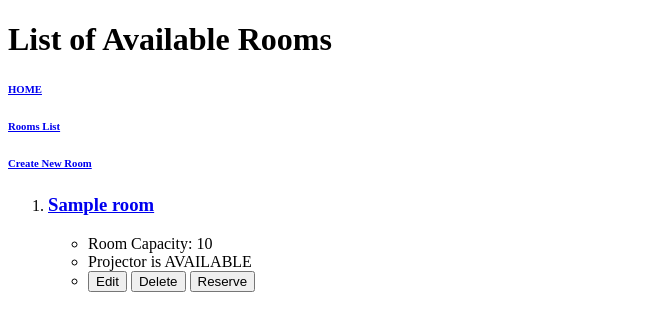
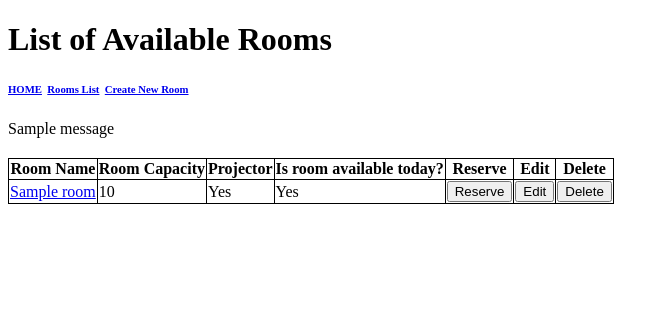
Before and after one commit to MaciejKuberski/Meeting_Room_Reservation, a Django app: page /room/list/ in a window 1280 px wide. Shown: the top 331 px of the page, without its empty margins (0-669 px from the left). Run offline with Django 4.2, Linux system fonts and the light colour scheme; tables that the repository leaves empty hold one stand-in row (values such as "Sample post"); one stand-in notice (Sample message) is shown.

Commit message:
detailed room view, is room available today

```diff
--- a/RoomReserve/RoomReserve/urls.py
+++ b/RoomReserve/RoomReserve/urls.py
@@ -15,14 +15,15 @@ Including another URLconf
 """
 from django.contrib import admin
 from django.urls import path
-from room_reserve_app.views import HomePage, RoomList, NewRoom, DeleteRoom, ModifyRoom, ReservingRoom
+from room_reserve_app.views import HomePage, RoomList, NewRoom, DeleteRoom, ModifyRoom, ReservingRoom, ShowRoom
 
 urlpatterns = [
     path('admin/', admin.site.urls),
     path('', HomePage.as_view()),
-    path('room/list/', RoomList.as_view()),
+    path('room/list/', RoomList.as_view(), name='room-list'),
     path('room/new/', NewRoom.as_view()),
     path('room/delete/<int:room_id>', DeleteRoom.as_view()),
     path('room/modify/<int:room_id>', ModifyRoom.as_view()),
     path('room/reserve/<int:room_id>' ,ReservingRoom.as_view()),
+    path('room/show/<int:room_id>', ShowRoom.as_view()),
 ]
--- a/RoomReserve/room_reserve_app/templates/room-list.html
+++ b/RoomReserve/room_reserve_app/templates/room-list.html
@@ -3,36 +3,68 @@
 <head>
     <meta charset="UTF-8">
     <title>Title</title>
+    <style>
+        table, th, td {
+          border: 1px solid black;
+          border-collapse: collapse;
+        }
+    </style>
 </head>
 <body>
     <h1>List of Available Rooms</h1>
-    <h6><a href="http://127.0.0.1:8000">HOME</a></h6>
-    <h6><a href="http://127.0.0.1:8000/room/list">Rooms List</a></h6>
-    <h6><a href="http://127.0.0.1:8000/room/new">Create New Room</a></h6>
-
+    <h6>
+        <a href="http://127.0.0.1:8000">HOME</a>&nbsp;
+        <a href="http://127.0.0.1:8000/room/list">Rooms List</a>&nbsp;
+        <a href="http://127.0.0.1:8000/room/new">Create New Room</a>&nbsp;
+    </h6>
+    {%for msg in messages%}
+    {{msg}}
+    {%endfor%}
     <h2>{{message}}</h2>
 
-    <ol>
+    <table>
+        <tr>
+            <th>Room Name</th>
+            <th>Room Capacity</th>
+            <th>Projector</th>
+            <th>Is room available today?</th>
+            <th>Reserve</th>
+            <th>Edit</th>
+            <th>Delete</th>
+        </tr>
         {% for room in rooms %}
-            <li>
-                <h3><a href="http://127.0.0.1:8000/room/{{room.pk}}">{{room.1}}</a></h3>
-                <ul>
-                    <li>Room Capacity: {{room.2}}</li>
-                    <li>
-                        {% if room.3 %}
-                            Projector is AVAILABLE
-                        {% else %}
-                            Projector is UNAVAILABLE
-                        {% endif %}
-                    </li>
-                    <li>
-                        <button onclick="location.href='http://127.0.0.1:8000/room/modify/{{room.0}}'">Edit</button>
-                        <button onclick="location.href='http://127.0.0.1:8000/room/delete/{{room.0}}'">Delete</button>
-                        <button onclick="location.href='http://127.0.0.1:8000/room/reserve/{{room.0}}'">Reserve</button>
-                    </li>
-                </ul>
-            </li>
+            <tr>
+                <td><a href="http://127.0.0.1:8000/room/show/{{room.0}}">{{room.1}}</a></td>
+                <td>{{room.2}}</td>
+                <td>
+                    {% if room.3 %}
+                        Yes
+                    {% else %}
+                        No
+                    {% endif %}
+                </td>
+                <td>
+                    {% with room_id=room.0 %}
+                        {%if room_id in room_booking_dict%}
+                            {%for key, val in room_booking_dict.items %}
+                                {%if key == room_id%}
+                                    {%if today in val%}
+                                    No
+                                    {%else%}
+                                    Yes
+                                    {%endif%}
+                                {%endif%}
+                            {%endfor%}
+                        {%else%}
+                        Yes
+                        {%endif%}
+                    {% endwith %}
+                </td>
+                <td><button onclick="location.href='http://127.0.0.1:8000/room/reserve/{{room.0}}'">Reserve</button></td>
+                <td><button onclick="location.href='http://127.0.0.1:8000/room/modify/{{room.0}}'">Edit</button></td>
+                <td><button onclick="location.href='http://127.0.0.1:8000/room/delete/{{room.0}}'">Delete</button></td>
+            </tr>
         {% endfor %}
-    </ol>
+    </table>
 </body>
 </html>
--- a/RoomReserve/room_reserve_app/views.py
+++ b/RoomReserve/room_reserve_app/views.py
@@ -1,14 +1,18 @@
-from django.shortcuts import render, redirect
+from django.shortcuts import render, redirect, reverse, HttpResponseRedirect
 from django.http import HttpResponse
 from django.views import View
 from .models import Room, ReserveRoom
 from django.db import IntegrityError, DataError
-from datetime import datetime
+from datetime import datetime, date, timedelta
+from django.contrib import messages
 
 # Create your views here.
 
 
 rooms = Room.objects.all().values_list()
+today = date.today()
+def redirect_room_list():
+    return redirect("http://127.0.0.1:8000/room/list")
 # Define a class-based view for the home page
 class HomePage(View):
     """
@@ -35,7 +39,24 @@ class RoomList(View):
 
         # If there are rooms, render the room list with the rooms context
         if rooms:
-            ctx = {"rooms": rooms}
+            room_booking_data = ReserveRoom.objects.all().values_list()
+            room_booking_id_list = [x[1] for x in list(room_booking_data)]
+            room_booking_id_set = set(room_booking_id_list)
+            room_booking_date_list = [[x[1],x[2]] for x in list(room_booking_data)]
+            room_booking_dict = {}
+            for elem in room_booking_date_list:
+                if elem[0] in room_booking_dict:
+                    room_booking_dict[elem[0]].append(elem[1])
+                else:
+                    room_booking_dict[elem[0]] = [elem[1]]
+
+            ctx = {"rooms": rooms,
+                   "today": today,
+                   "room_booking_id_list": room_booking_id_list,
+                   "room_booking_date_list": room_booking_date_list,
+                   "room_booking_id_set":room_booking_id_set,
+                   "room_booking_dict":room_booking_dict,
+                   }
             return render(request, "room-list.html", ctx)
         # If there are no rooms, render the room list with a message context
         else:
@@ -99,7 +120,7 @@ class DeleteRoom(View):
         Deletes a room with the given ID.
         """
         Room.objects.filter(pk=room_id).delete()
-        return redirect('http://127.0.0.1:8000/room/list')
+        redirect_room_list()
 
 
 class ModifyRoom(View):
@@ -130,28 +151,31 @@ class ModifyRoom(View):
                 if old_room_name == new_room_name:
                     Room.objects.filter(pk=room_id).update(room_name=new_room_name, room_capacity=new_room_capacity,
                                                            projector_available=new_projector_available)
-                    ctx = {"message": "Changes made successfully",
-                           "rooms": rooms}
-                    return render(request, "room-list.html", ctx)
+                    messages.success(request, "Changes made successfully")
+                    redirect_room_list()
+
                 else:
                     if not Room.objects.filter(room_name = new_room_name):
                         Room.objects.filter(pk = room_id).update(room_name = new_room_name, room_capacity = new_room_capacity,
                                                                  projector_available = new_projector_available)
-                        ctx = {"message" : "Changes made successfully",
-                               "rooms":rooms}
-                        return render(request,"room-list.html", ctx)
+
+                        messages.success(request, "Changes made successfully")
+                        redirect_room_list()
+
 
                     else:
-                        ctx = {"message": "Name already reserved!"}
-                        return render(request, 'room-list.html', ctx)
+                        messages.success(request, "Name already reserved!")
+                        redirect_room_list()
+
             else:
-                ctx = {"message": "Capacity needs to be a positive  number and cannot be 0"}
-                return render(request, 'room-list.html', ctx)
+                messages.success(request, "Capacity needs to be a positive  number and cannot be 0")
+                redirect_room_list()
+
         except (IntegrityError, ValueError, DataError):
-            ctx = {"message" : "Changes were not made. Possible reasons: empty fields, name taken, "
-                               "max capacity exceeded, capacity not a positive number or 0",
-                   "rooms":rooms}
-            return render(request, "room-list.html", ctx)
+            messages.success(request, "Changes were not made. Possible reasons: empty fields, name taken, "
+                               "max capacity exceeded, capacity not a positive number or 0")
+            redirect_room_list()
+
 
 
 def future_date(given_date):
@@ -159,8 +183,7 @@ def future_date(given_date):
     Returns True if the given date is in the future, False otherwise.
     """
     compare_date = datetime.strptime(given_date,"%Y-%m-%d")
-    return datetime.today() < compare_date
-
+    return datetime.today() <= compare_date + timedelta(days=1)
 
 class ReservingRoom(View):
     def get(self, request, room_id):
@@ -197,17 +220,67 @@ class ReservingRoom(View):
         reservation_date = request.POST.get('room_date')
         comment = request.POST.get('room_comment')
 
-        if future_date(reservation_date):
-            if not ReserveRoom.objects.filter(date=reservation_date):
+        try:
+            if future_date(reservation_date) or reservation_date == today:
                 ReserveRoom.objects.create(date=reservation_date, comment=comment, room_id_id=room_id)
-                ctx = {"message": f"You have successfully reserved room '{room_name}' on {reservation_date}",
-                       "rooms": rooms}
-                return render(request, "room-list.html", ctx)
+
+                messages.success(request, "You have successfully reserved room !")
+                return HttpResponseRedirect(reverse('room-list'))
+
+
             else:
-                ctx = {"message": "Reservation failed, room already reserved on that date",
-                       "rooms": rooms}
-                return render(request, "room-list.html", ctx)
-        else:
-            ctx = {"message": "Reservation failed, reservation date in the past",
-                   "rooms": rooms}
-            return render(request, "room-list.html", ctx)
+                messages.success(request, "Reservation failed, reservation date in the past")
+                return HttpResponseRedirect(reverse('room-list'))
+
+
+        except IntegrityError:
+            messages.success(request, "Room already reserved on that date")
+            return HttpResponseRedirect(reverse('room-list'))
+
+
+
+class ShowRoom(View):
+    def get(self, request, room_id):
+        """
+        Handle GET requests to the view.
+
+        Args:
+            request (HttpRequest): The HTTP request object.
+            room_id (int): The ID of the room to display details for.
+
+        Returns:
+            An HTTP response object containing the rendered template with the room details.
+        """
+        # Retrieve the room object from the database
+        room_object = Room.objects.filter(id=room_id).values_list()
+        room_tuple = room_object[0]
+
+        # Extract the relevant details from the room tuple
+        selected_room_id = room_tuple[0]
+        selected_room_name = room_tuple[1]
+        selected_room_capacity = room_tuple[2]
+        selected_room_projector = room_tuple[3]
+
+        # Retrieve the booking data for the selected room
+        booking_data = ReserveRoom.objects.filter(room_id_id=room_id).values_list()
+        booking_data_list = list(booking_data)
+        booking_data_days = [x[2] for x in booking_data_list]
+
+        # Generate a list of dates for the next seven days, starting from today
+
+        next_seven_days = [date.today() + timedelta(days=x) for x in range(7)]
+
+        # Build the context dictionary to pass to the template
+        ctx = {
+            "selected_room_id": selected_room_id,
+            "selected_room_name": selected_room_name,
+            "selected_room_capacity": selected_room_capacity,
+            "selected_room_projector": selected_room_projector,
+            "booking_data": booking_data,
+            "today": today,
+            "next_seven_days": next_seven_days,
+            "booking_data_days": booking_data_days,
+        }
+
+        # Render the template with the context dictionary and return the HTTP response
+        return render(request, "show-room.html", ctx)
```
Also changed, not shown: RoomReserve/room_reserve_app/models.py (+8 -1 lines), RoomReserve/room_reserve_app/templates/home.html (+7 -5 lines), RoomReserve/room_reserve_app/templates/modify-room.html (+8 -6 lines), RoomReserve/room_reserve_app/templates/new-room.html (+5 -3 lines), RoomReserve/room_reserve_app/templates/reserve-room.html (+5 -3 lines), RoomReserve/room_reserve_app/templates/show-room.html (added, +70 -0 lines), RoomReserve/room_reserve_app/migrations/0003_alter_reserveroom_unique_together_and_more.py (added).
